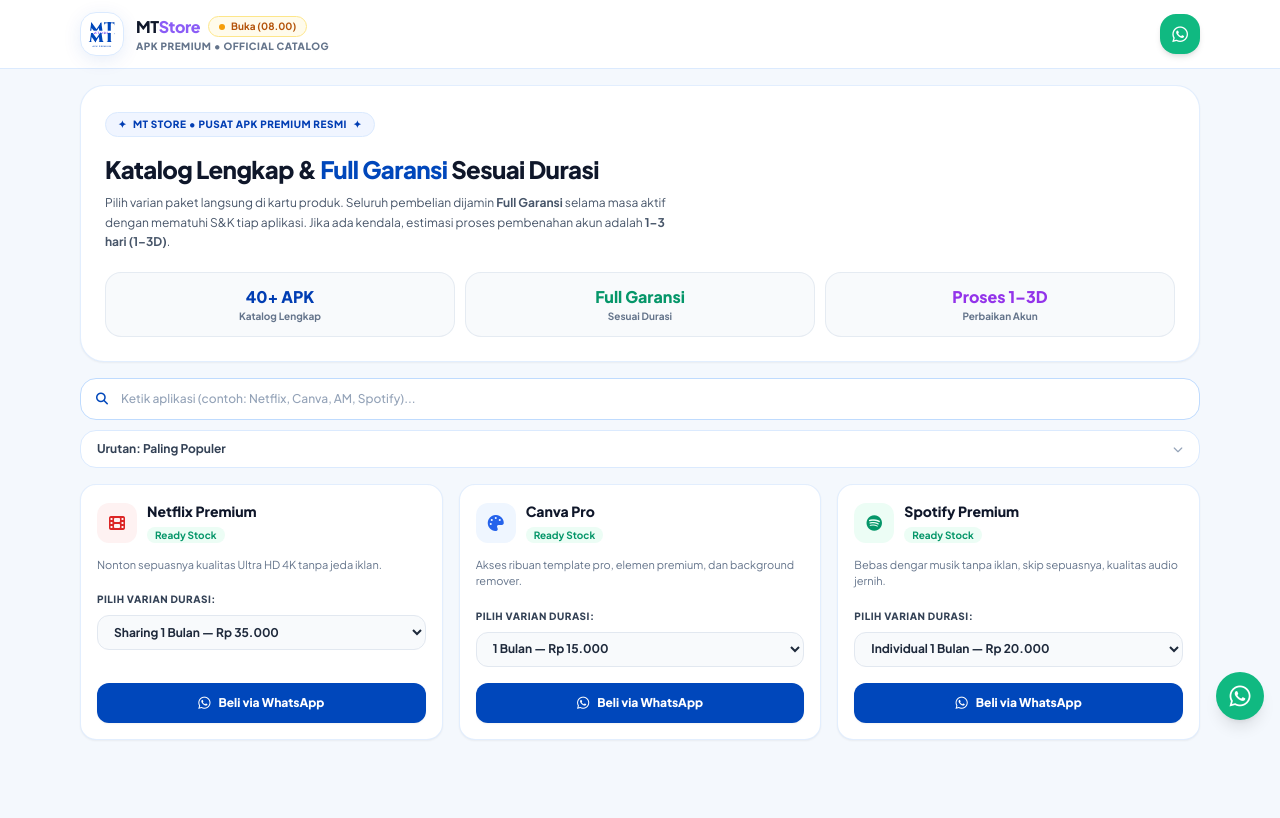
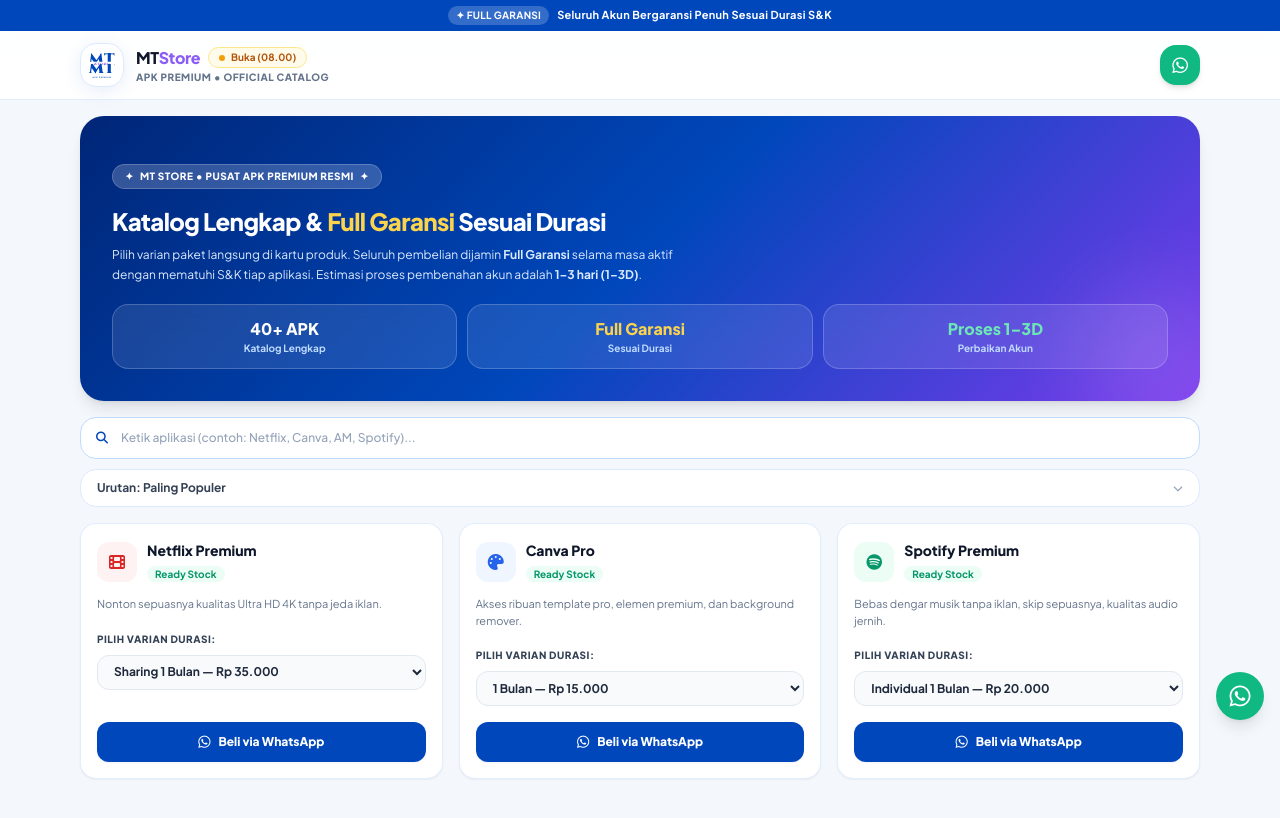
Before and after one commit to h1m1t4dc-prog/mtstore, a plain HTML site: page index.html in a window 1280 px wide. Drawn offline with nearby package versions, Linux system fonts and the light colour scheme.

Commit message:
Update index.html

```diff
--- a/index.html
+++ b/index.html
@@ -21,13 +21,19 @@ mtlilac: { 600: '#8b5cf6', 700: '#7c3aed' }
 <link href="https://fonts.googleapis.com/css2?family=Plus+Jakarta+Sans:wght@400;500;600;700;800&family=Cinzel:wght@700;900&display=swap" rel="stylesheet">
 <style>
 body { font-family: 'Plus Jakarta Sans', sans-serif; background-color: #f4f8fd; color: #0f172a; }
-.glass-header { background: rgba(255, 255, 255, 0.95); backdrop-filter: blur(12px); -webkit-backdrop-filter: blur(12px); }
+.glass-header { background: rgba(255, 255, 255, 0.92); backdrop-filter: blur(12px); -webkit-backdrop-filter: blur(12px); }
 .logo-frame { box-shadow: 0 4px 20px -2px rgba(0, 71, 187, 0.12); }
+.hero-premium { background: linear-gradient(135deg, #002677 0%, #0047bb 50%, #7c3aed 100%); }
 </style>
 </head>
 <body class="min-h-screen flex flex-col pb-28 md:pb-16">
-<!-- Sticky Header (Classic Layout Without Running Ticker) -->
-<header class="sticky top-0 z-40 glass-header border-b border-blue-100 shadow-xs">
+<!-- Top Announcement Bar -->
+<div class="bg-mtblue-600 text-white text-[11px] font-bold py-1.5 px-4 text-center tracking-wide flex items-center justify-center gap-2 shadow-xs">
+<span class="px-2 py-0.5 bg-white/20 rounded-full text-[10px]">✦ FULL GARANSI</span>
+<span>Seluruh Akun Bergaransi Penuh Sesuai Durasi S&K</span>
+</div>
+<!-- Sticky Header -->
+<header class="sticky top-0 z-40 glass-header border-b border-blue-100/80 shadow-xs">
 <div class="max-w-6xl mx-auto px-4 py-3 flex items-center justify-between gap-3">
 <div class="flex items-center gap-3">
 <div class="w-11 h-11 rounded-2xl bg-white flex items-center justify-center logo-frame overflow-hidden border border-blue-100">
@@ -65,32 +71,33 @@ body { font-family: 'Plus Jakarta Sans', sans-serif; background-color: #f4f8fd;
 <main class="flex-1 max-w-6xl w-full mx-auto px-4 pt-4 space-y-4">
 <!-- Tab 1: Katalog -->
 <div id="section-catalog" class="space-y-4">
-<!-- Hero Banner Klasik Elegan -->
-<div class="bg-white rounded-3xl border border-blue-100/80 p-5 md:p-6 shadow-sm space-y-4">
-<div class="inline-flex items-center gap-1.5 px-3 py-1 rounded-full bg-mtblue-50 border border-blue-100 text-mtblue-700 text-[10px] font-extrabold uppercase tracking-wider">
+<!-- Hero Banner Premium Mewah -->
+<div class="relative rounded-3xl p-6 md:p-8 hero-premium text-white shadow-lg space-y-4 overflow-hidden">
+<div class="absolute -right-10 -bottom-10 w-40 h-40 bg-white/10 rounded-full blur-2xl pointer-events-none"></div>
+<div class="inline-flex items-center gap-1.5 px-3 py-1 rounded-full bg-white/20 border border-white/20 text-white text-[10px] font-extrabold uppercase tracking-wider backdrop-blur-md">
 <span>✦</span> MT STORE • PUSAT APK PREMIUM RESMI <span>✦</span>
 </div>
 <div class="space-y-2">
-<h1 class="text-xl md:text-2xl font-black text-slate-900 tracking-tight leading-snug">
-Katalog Lengkap & <span class="text-mtblue-600">Full Garansi</span> Sesuai Durasi
+<h1 class="text-xl md:text-2xl font-black tracking-tight leading-snug">
+Katalog Lengkap & <span class="text-amber-300">Full Garansi</span> Sesuai Durasi
 </h1>
-<p class="text-xs text-slate-600 leading-relaxed max-w-xl">
-Pilih varian paket langsung di kartu produk. Seluruh pembelian dijamin <strong>Full Garansi</strong> selama masa aktif dengan mematuhi S&K tiap aplikasi. Jika ada kendala, estimasi proses pembenahan akun adalah <strong>1–3 hari (1–3D)</strong>.
+<p class="text-xs text-blue-100 leading-relaxed max-w-xl font-normal">
+Pilih varian paket langsung di kartu produk. Seluruh pembelian dijamin <strong>Full Garansi</strong> selama masa aktif dengan mematuhi S&K tiap aplikasi. Estimasi proses pembenahan akun adalah <strong>1–3 hari (1–3D)</strong>.
 </p>
 </div>
-<!-- 3 Kotak Statistik Khas Tampilan Lama -->
+<!-- 3 Kotak Statistik Clean -->
 <div class="grid grid-cols-3 gap-2.5 pt-1">
-<div class="bg-slate-50 border border-slate-200/80 rounded-2xl p-3 text-center">
-<div class="text-sm md:text-base font-black text-mtblue-700">40+ APK</div>
-<div class="text-[10px] text-slate-500 font-bold">Katalog Lengkap</div>
+<div class="bg-white/10 backdrop-blur-md border border-white/20 rounded-2xl p-3 text-center">
+<div class="text-sm md:text-base font-black text-white">40+ APK</div>
+<div class="text-[10px] text-blue-200 font-bold">Katalog Lengkap</div>
 </div>
-<div class="bg-slate-50 border border-slate-200/80 rounded-2xl p-3 text-center">
-<div class="text-sm md:text-base font-black text-emerald-600">Full Garansi</div>
-<div class="text-[10px] text-slate-500 font-bold">Sesuai Durasi</div>
+<div class="bg-white/10 backdrop-blur-md border border-white/20 rounded-2xl p-3 text-center">
+<div class="text-sm md:text-base font-black text-amber-300">Full Garansi</div>
+<div class="text-[10px] text-blue-200 font-bold">Sesuai Durasi</div>
 </div>
-<div class="bg-slate-50 border border-slate-200/80 rounded-2xl p-3 text-center">
-<div class="text-sm md:text-base font-black text-purple-600">Proses 1–3D</div>
-<div class="text-[10px] text-slate-500 font-bold">Perbaikan Akun</div>
+<div class="bg-white/10 backdrop-blur-md border border-white/20 rounded-2xl p-3 text-center">
+<div class="text-sm md:text-base font-black text-emerald-300">Proses 1–3D</div>
+<div class="text-[10px] text-blue-200 font-bold">Perbaikan Akun</div>
 </div>
 </div>
 </div>
@@ -269,4 +276,4 @@ card.style.display = title.includes(query) ? 'flex' : 'none';
 }
 </script>
 </body>
-</html>
+</html
```
